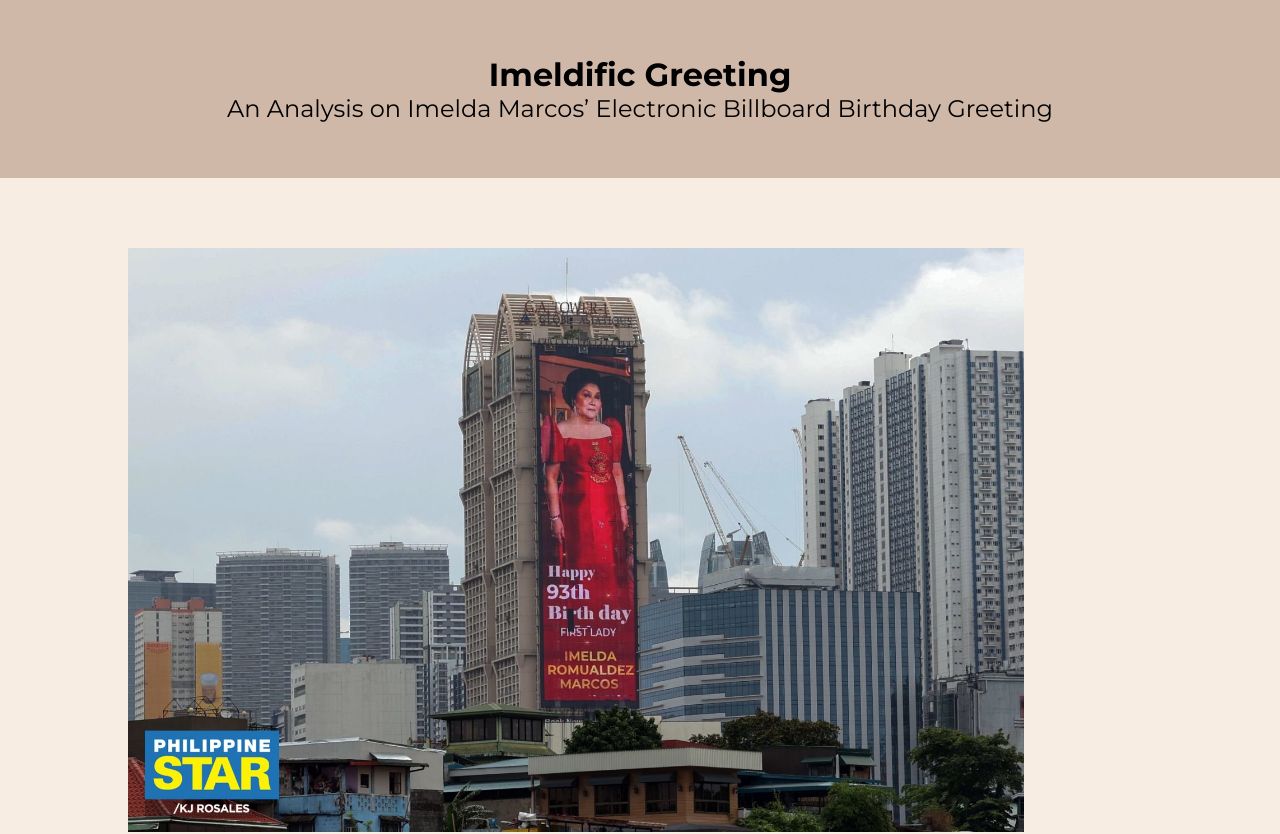
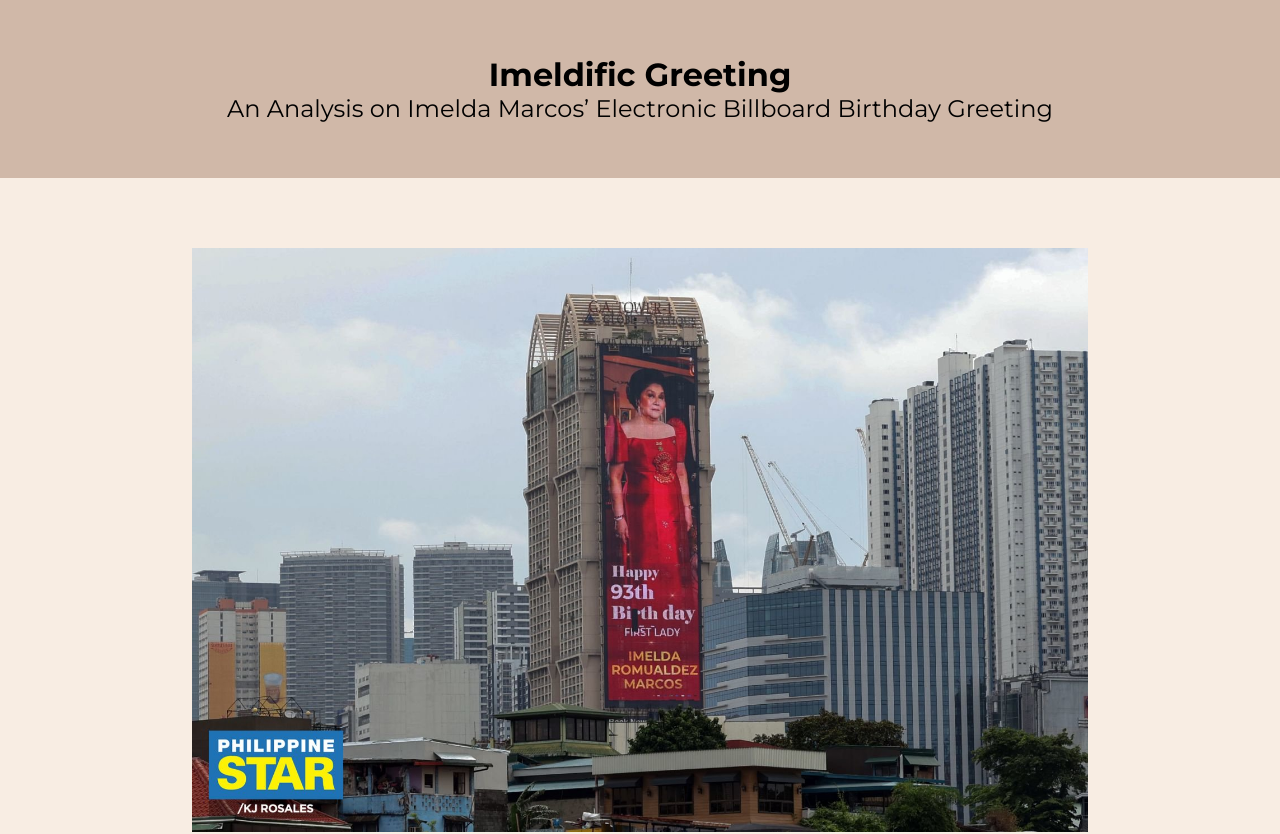
Before and after one commit to waleedlugod/Imeldific-Greeting, a React (Create React App) app: page / in a window 1280 px wide. Shown: the top 834 px of the page. Built offline with nearby package versions, Linux system fonts and the light colour scheme.

Commit message:
actually fixed alignment

```diff
--- a/src/App.css
+++ b/src/App.css
@@ -51,7 +51,6 @@ svg {
 	min-height: 100vh;
 	display: flex;
 	flex-direction: column;
-	align-content: center;
 }
 .header {
 	background-color: var(--tertiary-1);
@@ -86,6 +85,7 @@ svg {
 	width: 70%;
 	margin-inline: 10%;
 	margin-bottom: 50px;
+	align-self: center;
 }
 .footer {
 	margin-top: auto;
```
